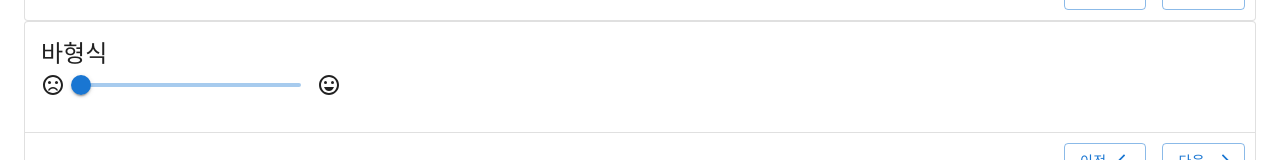
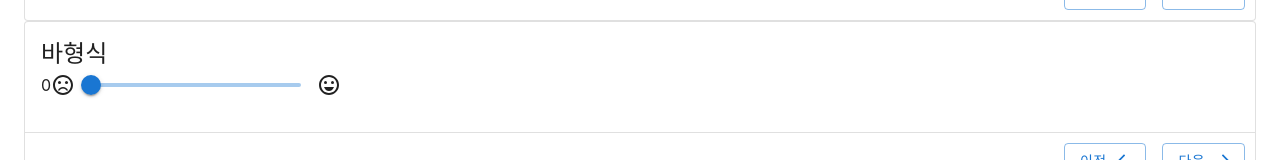
Before and after one commit to forwarder1121/survey_tool, a React (Create React App) app: page / in a window 1280 px wide. Shown: the part 183-343 px from the top of the page. Built offline with nearby package versions, Linux system fonts and the light colour scheme.

Commit message:
[기능추가] BarType - 슬라이더의 value 값이 표시되는 기능

```diff
--- a/src/components/layouts/contents/questions/BarType.js
+++ b/src/components/layouts/contents/questions/BarType.js
@@ -1,23 +1,26 @@
-import React, { Component } from "react";
+import React, { useState } from "react";
 import Box from "@mui/material/Box";
 import Stack from "@mui/material/Stack";
 import Slider from "@mui/material/Slider";
 
 import SentimentVeryDissatisfiedIcon from "@mui/icons-material/SentimentVeryDissatisfied";
 import SentimentVerySatisfiedIcon from "@mui/icons-material/SentimentVerySatisfied";
-class BarType extends Component {
-  render() {
+
+const BarType = () => {
+  const [value, setValue] = useState(0);
+  const _onChange = (event, newValue) => {
+    setValue(newValue);
+  };
   return (
     <Box sx={{ width: 300 }}>
       <Stack spacing={2} direction="row" sx={{ mb: 2 }} alignItems="center">
+        {value}
         <SentimentVeryDissatisfiedIcon />
-
-          <Slider aria-label="Volume" />
+        <Slider aria-label="Volume" value={value} onChange={_onChange} />
         <SentimentVerySatisfiedIcon />
       </Stack>
     </Box>
   );
-  }
-}
+};
 
 export default BarType;
```
Lines whose indentation alone changed are shown as unchanged.
